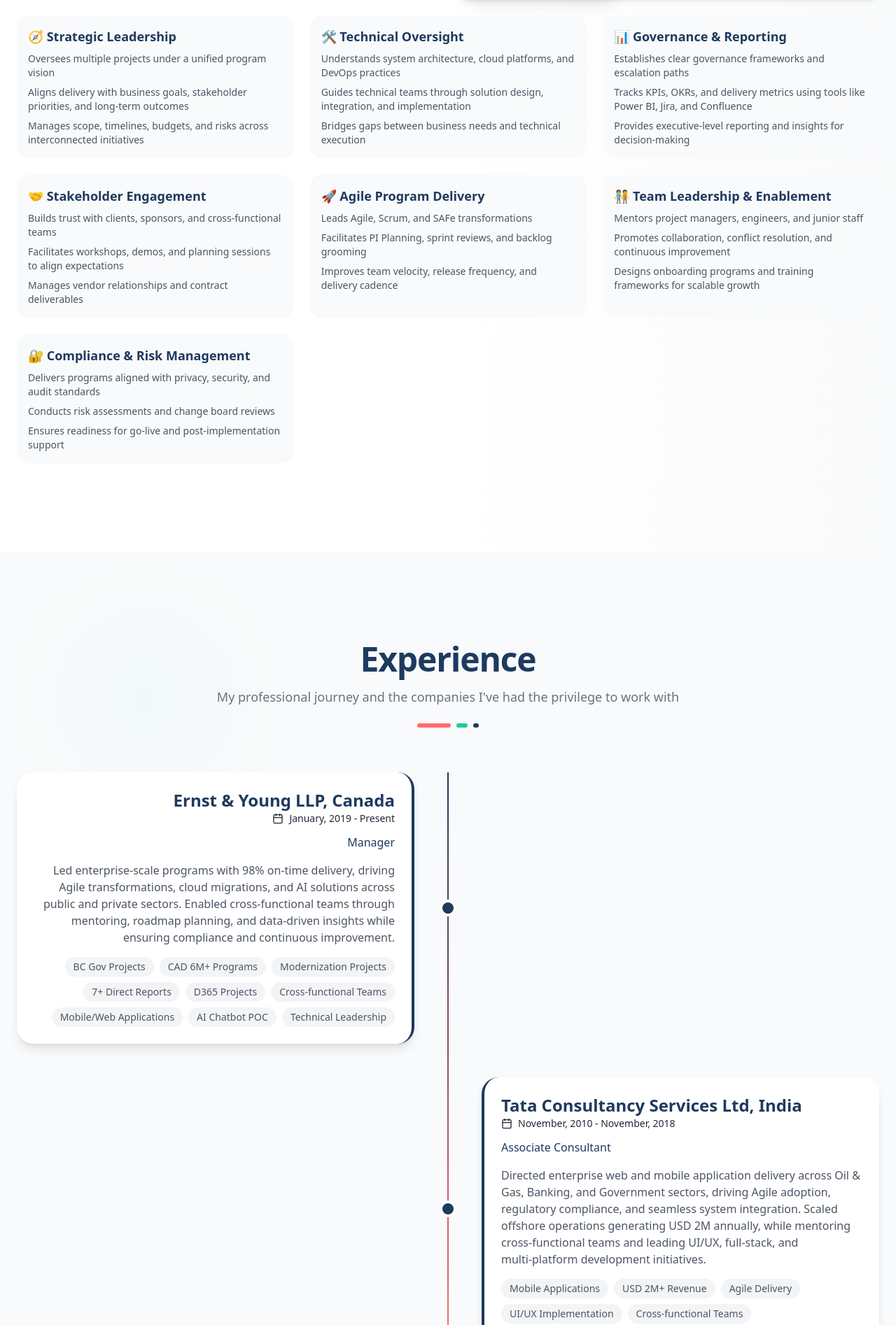
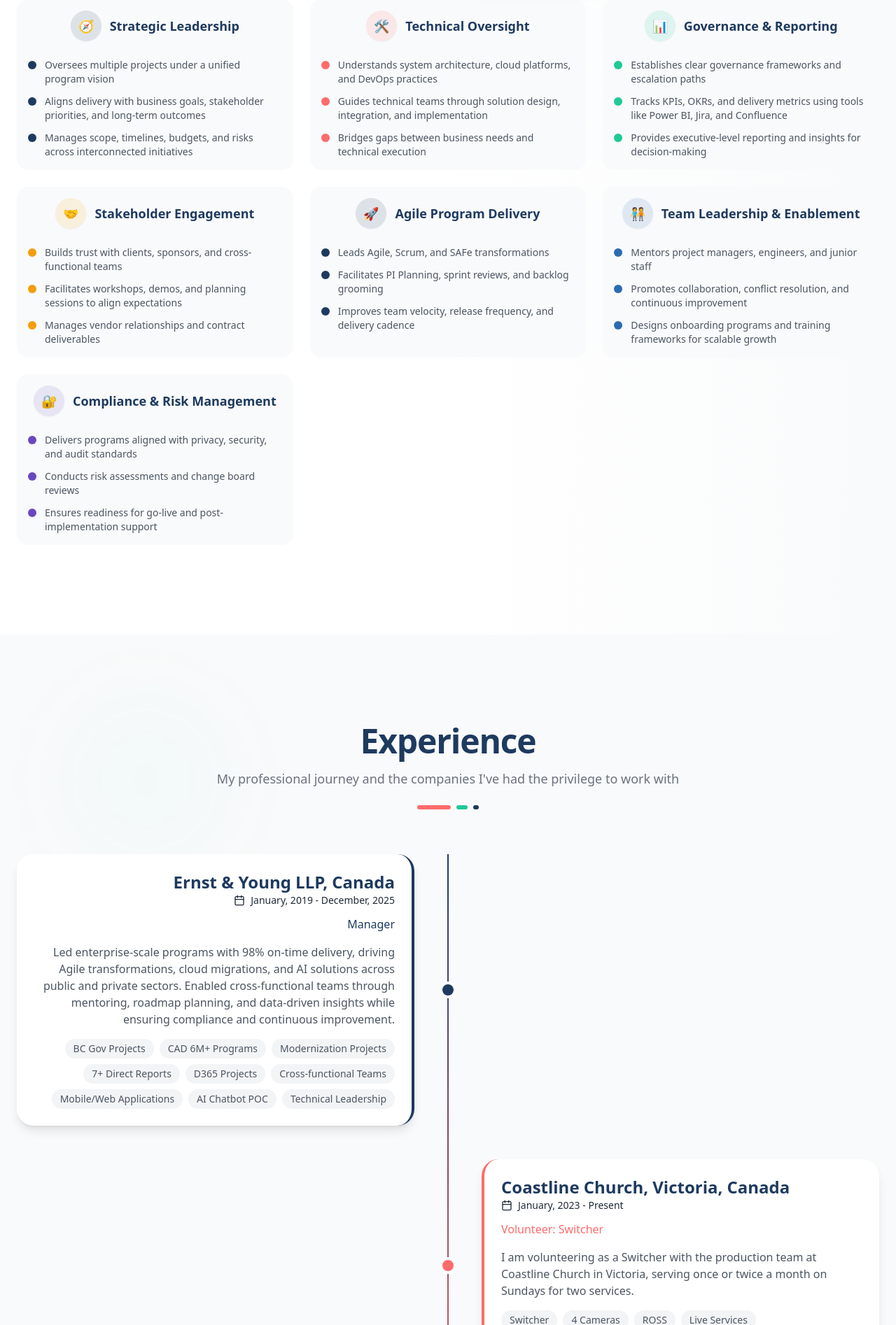
Before and after one commit to sat33shgit/Portfolio, a React (Vite) app: page / in a window 1280 px wide. Shown: the part 1720-3614 px from the top of the page at 70% size. Built offline with nearby package versions, Linux system fonts and the light colour scheme.

Commit message:
chore: cleanup  remove debug logs, add FeatureItem, perf & SEO tweaks

```diff
--- a/index.html
+++ b/index.html
@@ -6,11 +6,13 @@
     <title>SATEESH — Program/Project Manager Portfolio</title>
     <meta name="description" content="Sateesh Boggarapu — Senior Program/Project Manager with 20+ years of experience delivering enterprise solutions across BC Government, Healthcare, Oil & Gas, Banking, Telecommunications, and Pharmaceutical sectors. Specializing in full-stack development, cloud architecture, and agile project delivery." />
     <meta name="robots" content="index,follow" />
-    <link rel="canonical" href="https://portfolio-five-eta-w6wr2deloz.vercel.app/" />
+    <link rel="canonical" href="/" />
+    <meta name="keywords" content="Program Manager, Project Manager, Agile, SAFe, Cloud, AWS, Azure, React, Delivery Manager, Sateesh Boggarapu" />
+    <meta name="author" content="Sateesh Boggarapu" />
     <meta property="og:title" content="Sateesh Boggarapu — Senior Program/Project Manager Portfolio" />
     <meta property="og:description" content="20+ years delivering enterprise solutions across BC Gov, Healthcare, Oil & Gas, Banking & Telecom. Expert in full-stack development, cloud architecture, and agile delivery." />
     <meta property="og:type" content="website" />
-    <meta property="og:url" content="https://portfolio-five-eta-w6wr2deloz.vercel.app/" />
+    <meta property="og:url" content="/" />
     <meta name="theme-color" content="#0b3553" />
     <!-- Favicons and social image -->
     <link rel="icon" href="/favicon.svg" type="image/svg+xml">
--- a/src/components/sections/About.jsx
+++ b/src/components/sections/About.jsx
@@ -1,7 +1,8 @@
 import React from 'react';
 import { motion } from 'framer-motion';
-import { Code2, Palette, Lightbulb, Users } from 'lucide-react';
+// icons unused here; keep imports minimal
 import SectionTitle from '../SectionTitle';
+import FeatureItem from '../ui/FeatureItem';
 
 // Import the profile image from the project's `src/assets` folder.
 // File present at `src/assets/sateesh.jpeg`.
@@ -102,6 +103,9 @@
                     alt="Profile"
                     className="w-full h-full object-cover"
                     loading="lazy"
+                    decoding="async"
+                    width={800}
+                    height={800}
                   />
                 </div>
 
@@ -129,7 +133,7 @@
                 Program & Delivery Manager & Agile, SAFe, Cloud & AI Solutions Leader
                 </h3>
                 <p>
-                  Hello! I'm Sateesh, a Experienced Project/Program Manager and Delivery Leader with
+                  Hello! I'm Sateesh, an experienced Project/Program Manager and Delivery Leader with
                   over 20 years of experience in IT program management, digital transformation, and
                   enterprise solution delivery across public and private sectors. Proven success in
                   managing multi-million-dollar programs (CAD 6M+), leading Agile, Scrum, and SAFe teams,
@@ -153,23 +157,25 @@
 
             {/* Highlights Grid - distributed across the row */}
             <div className="grid grid-cols-1 sm:grid-cols-2 lg:grid-cols-3 gap-6">
-              {highlights.map((item, index) => (
+              {highlights.map((item, index) => {
+                const parts = item.title.split(' ');
+                const maybeEmoji = parts[0];
+                const isEmoji = /[^\w\s]/.test(maybeEmoji);
+                const title = isEmoji ? parts.slice(1).join(' ') : item.title;
+                const icon = isEmoji ? maybeEmoji : null;
+
+                return (
                   <motion.div
                     key={item.title}
                     initial={{ opacity: 0, y: 20 }}
                     whileInView={{ opacity: 1, y: 0 }}
                     viewport={{ once: true }}
                     transition={{ delay: index * 0.05 }}
-                  className="p-4 rounded-2xl bg-gray-50 hover:bg-white hover:shadow-lg transition-all duration-300 h-full"
                   >
-                  <h4 className="font-semibold text-[#1e3a5f] mb-2 text-lg">{item.title}</h4>
-                  <div className="text-sm text-gray-600 space-y-2">
-                    {item.description.map((line, idx) => (
-                      <p key={idx}>{line}</p>
-                    ))}
-                  </div>
+                    <FeatureItem icon={icon} title={title} bullets={item.description} color={item.color} />
                   </motion.div>
-              ))}
+                );
+              })}
             </div>
           </motion.div>
         </div>
--- a/src/components/sections/Contact.jsx
+++ b/src/components/sections/Contact.jsx
@@ -69,7 +69,6 @@
 
     // Honeypot check - if filled, it's a bot
     if (formData.website) {
-      console.log('Bot detected via honeypot');
       setModal({ open: true, type: 'error', message: 'Spam detected. Submission blocked.' });
       return;
     }
--- a/src/components/sections/Experience.jsx
+++ b/src/components/sections/Experience.jsx
@@ -8,11 +8,20 @@
   {
     company: 'Ernst & Young LLP, Canada',
     role: 'Manager',
-    period: { start: new Date('2019-01-02'), end: null },
+    period: { start: new Date('2019-01-02'), end: new Date('2025-12-18') },
     location: 'Victoria, Canada',
     description: 'Led enterprise-scale programs with 98% on-time delivery, driving Agile transformations, cloud migrations, and AI solutions across public and private sectors. Enabled cross-functional teams through mentoring, roadmap planning, and data-driven insights while ensuring compliance and continuous improvement.',
     highlights: ['BC Gov Projects', 'CAD 6M+ Programs', 'Modernization Projects', '7+ Direct Reports', 'D365 Projects', 'Cross-functional Teams', 'Mobile/Web Applications', 'AI Chatbot POC', 'Technical Leadership' ],
     color: '#1e3a5f'
+  },
+  {
+    company: 'Coastline Church, Victoria, Canada',
+    role: 'Volunteer: Switcher',
+    period: { start: new Date('2023-01-02'), end: null },
+    location: 'Victoria, Canada',
+    description: 'I am volunteering as a Switcher with the production team at Coastline Church in Victoria, serving once or twice a month on Sundays for two services.',
+    highlights: ['Switcher', '4 Cameras', 'ROSS', 'Live Services', 'Christmas Productions' ],
+    color: '#ff6b6b'
   },
   {
     company: 'Tata Consultancy Services Ltd, India',
@@ -21,7 +30,7 @@
     location: 'Pune, India',
     description: 'Directed enterprise web and mobile application delivery across Oil & Gas, Banking, and Government sectors, driving Agile adoption, regulatory compliance, and seamless system integration. Scaled offshore operations generating USD 2M annually, while mentoring cross‑functional teams and leading UI/UX, full‑stack, and multi‑platform development initiatives.',
     highlights: ['Mobile Applications', 'USD 2M+ Revenue', 'Agile Delivery', 'UI/UX Implementation', 'Cross-functional Teams' ],
-    color: '#1e3a5f'
+    color: '#20c997'
   },
   {
     company: 'Tech Mahindra (TechM) Ltd., India',
@@ -30,7 +39,7 @@
     location: 'Pune, India',
     description: 'Served as Team Leader and Technical Lead, guiding cross‑functional engineering teams to deliver enterprise‑grade CRM solutions with VC++, C++, SQL Server, and Oracle. Partnered with clients on requirements and planning, while fostering collaboration, knowledge sharing, and strong relationships to ensure successful outcomes.',
     highlights: ['CRM/Enterprise-grade Solutions', 'Customer satisfaction 95%', 'Team Collaboration','Client Relationships','Team Lead / Project Delivery' ],
-    color: '#1e3a5f'
+    color: '#f59e0b'
   },
   {
     company: 'Competent Solutions Pvt. Ltd., India',
@@ -39,7 +48,7 @@
     location: 'Hyderabad, India',
     description: 'Developed and tested high‑performance image processing applications in VC++ and C++, ensuring product stability and optimization. Collaborated with cross‑functional teams and conducted rigorous unit testing to deliver reliable, high‑quality software.',
     highlights: ['VC++/C++', 'Image Processing', 'Developer Role' ],
-    color: '#1e3a5f'
+    color: '#6b46c1'
   }
 ];
 
--- /dev/null
+++ b/src/components/ui/FeatureItem.jsx
@@ -0,0 +1,37 @@
+import React from 'react';
+
+export default function FeatureItem({ icon = null, title, bullets = [], color }) {
+  const circleStyle = color ? { backgroundColor: `${color}20`, color } : {};
+
+  return (
+    <div className="p-4 rounded-2xl bg-gray-50 hover:bg-white hover:shadow-lg transition-all duration-300 h-full">
+      {/* header: icon and title inline, centered */}
+      <div className="flex items-center justify-center gap-3">
+        <div
+          className="w-11 h-11 rounded-full flex items-center justify-center shadow-sm"
+          style={circleStyle}
+          aria-hidden
+        >
+          <span className="text-lg">{icon ?? '⭐'}</span>
+        </div>
+
+        <h4 className="font-semibold text-[#1e3a5f] text-lg">{title}</h4>
+      </div>
+
+      {/* spacing below header */}
+      <div className="h-4" />
+
+      <ul className="mt-2 space-y-3">
+        {bullets.map((b, i) => (
+          <li key={i} className="flex items-start">
+            <span
+              className="flex-none mt-1 w-3 h-3 rounded-full shadow-sm mr-3"
+              style={{ backgroundColor: color || '#94a3b8' }}
+            />
+            <p className="text-sm text-gray-600 dark:text-gray-300">{b}</p>
+          </li>
+        ))}
+      </ul>
+    </div>
+  );
+}
```
Also changed, not shown: api/send-email.js (+3 -4 lines), src/assets/sateesh.jpeg, src/assets/sateesh_1.jpeg (added). Lines whose indentation alone changed are shown as unchanged.
